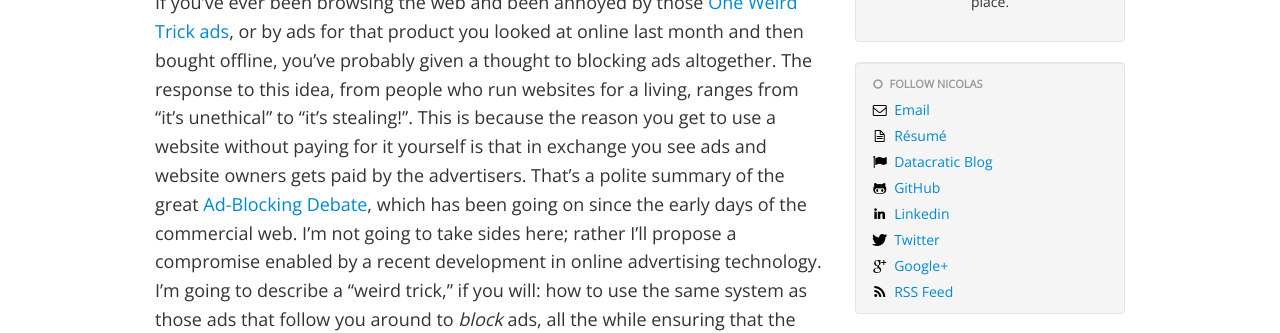
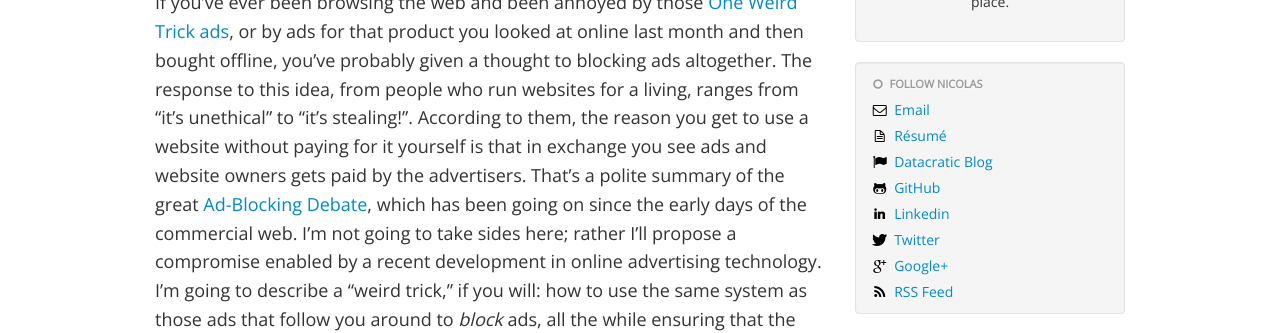
Before and after one commit to nicolaskruchten/nicolaskruchten.github.io, a Jekyll site: the page built from _posts/2014-02-24-modest-proposal-for-ethical-ad-blocking.md, in a window 1280 px wide and 900 px high. Shown: the part 456-789 px from the top of the window. Built offline with Jekyll 4.4.1, drawn with Linux system fonts in a browser that asks for light colours.

Commit message:
Update 2014-02-24-modest-proposal-for-ethical-ad-blocking.md

```diff
--- a/_posts/2014-02-24-modest-proposal-for-ethical-ad-blocking.md
+++ b/_posts/2014-02-24-modest-proposal-for-ethical-ad-blocking.md
@@ -7,7 +7,7 @@ tags:
     - RTB
 ---
 
-If you've ever been browsing the web and been annoyed by those [One Weird Trick ads][owt], or by ads for that product you looked at online last month and then bought offline, you've probably given a thought to blocking ads altogether. The response to this idea, from people who run websites for a living, ranges from "it's unethical" to "it's stealing!". This is because the reason you get to use a website without paying for it yourself is that in exchange you see ads and website owners gets paid by the advertisers. That’s a polite summary of the great [Ad-Blocking Debate][abd], which has been going on since the early days of the commercial web. I'm not going to take sides here; rather I'll propose a compromise enabled by a recent development in online advertising technology. I'm going to describe a "weird trick," if you will: how to use the same system as those ads that follow you around to *block* ads, all the while ensuring that the websites you frequent have nothing to complain about.
+If you've ever been browsing the web and been annoyed by those [One Weird Trick ads][owt], or by ads for that product you looked at online last month and then bought offline, you've probably given a thought to blocking ads altogether. The response to this idea, from people who run websites for a living, ranges from "it's unethical" to "it's stealing!". According to them, the reason you get to use a website without paying for it yourself is that in exchange you see ads and website owners gets paid by the advertisers. That’s a polite summary of the great [Ad-Blocking Debate][abd], which has been going on since the early days of the commercial web. I'm not going to take sides here; rather I'll propose a compromise enabled by a recent development in online advertising technology. I'm going to describe a "weird trick," if you will: how to use the same system as those ads that follow you around to *block* ads, all the while ensuring that the websites you frequent have nothing to complain about.
 
 <!-- more -->
 
```
